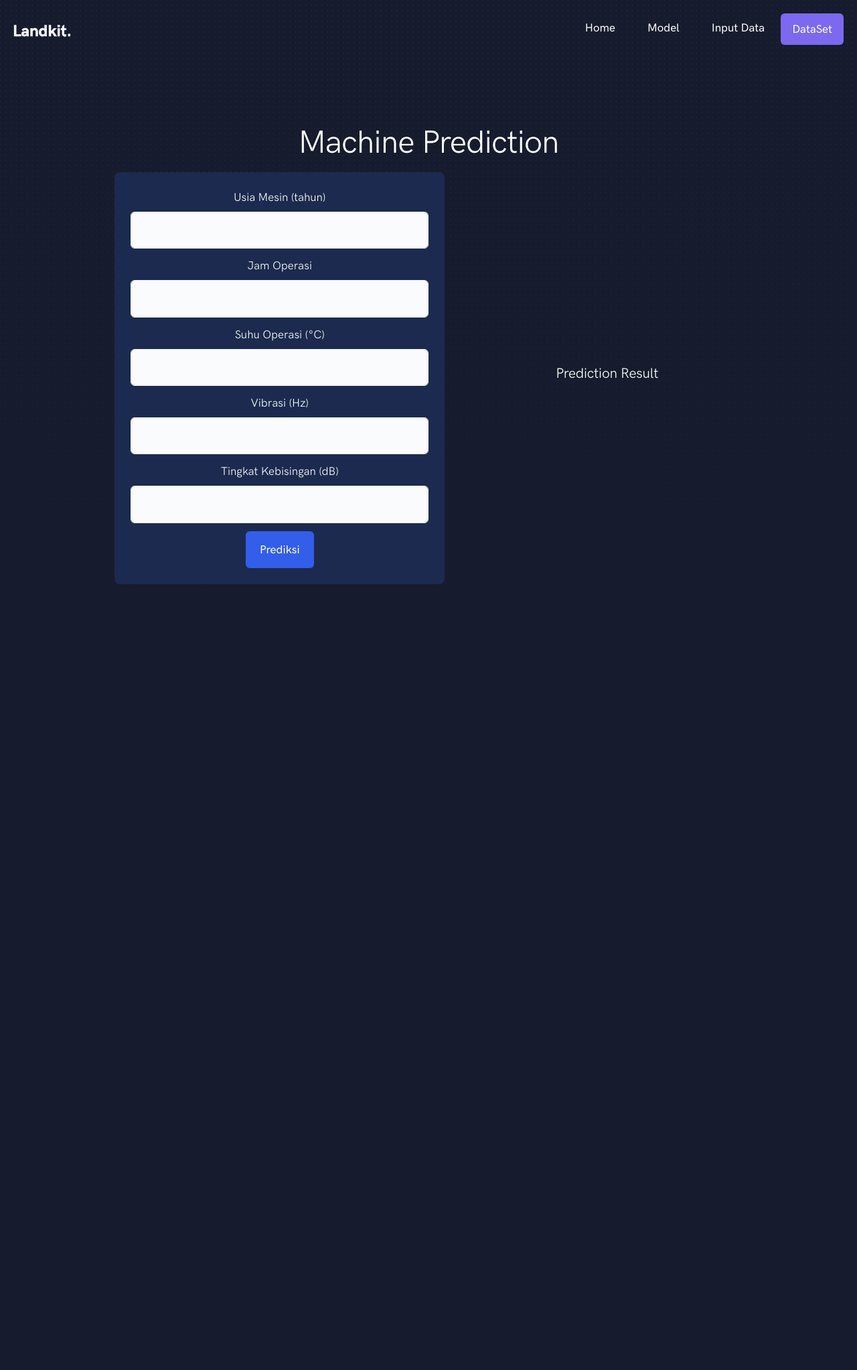
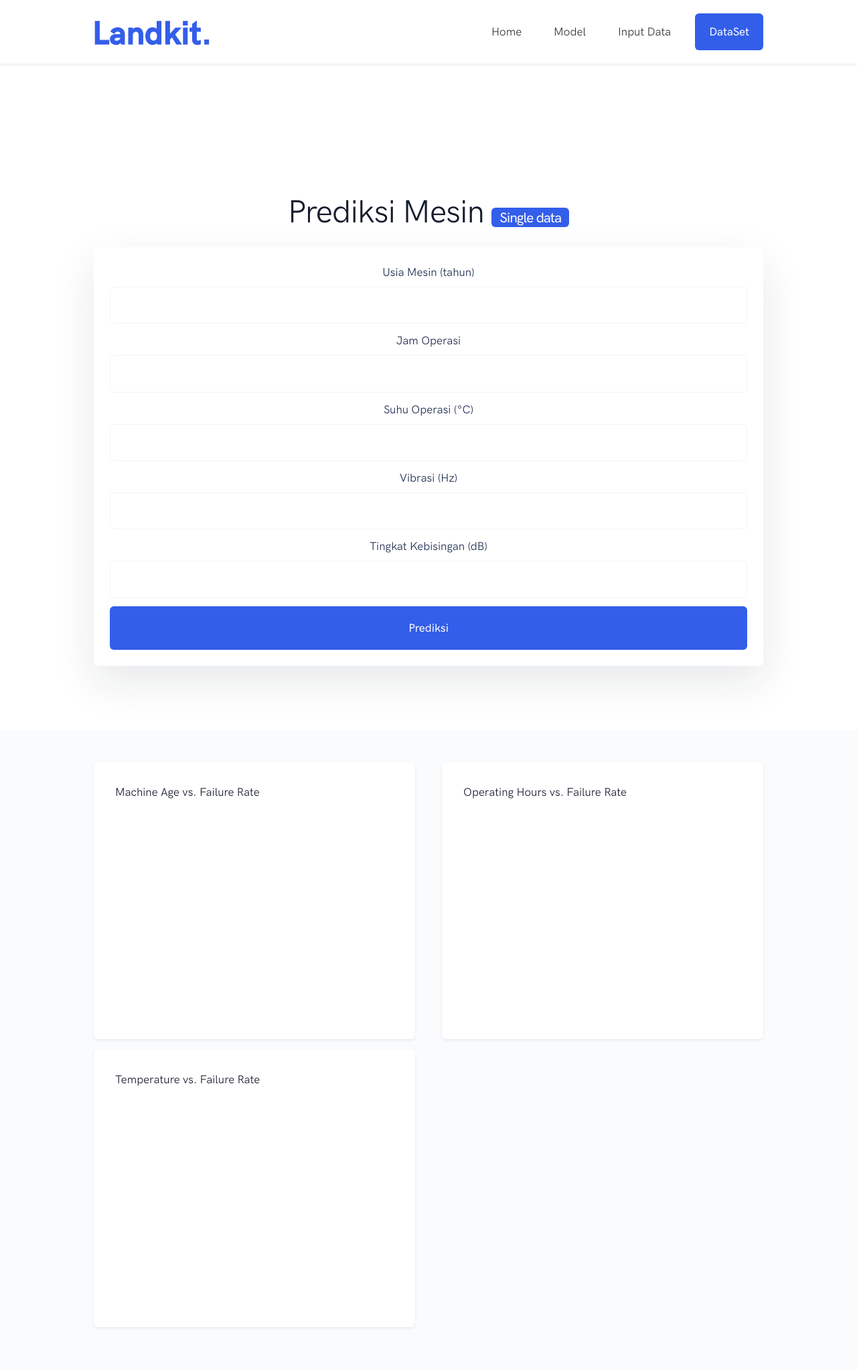
Before and after one commit to H4ntz-M4d/Apps_ML, a Flask app: page /prediction-form in a window 1280 px wide. Shown: the whole page at 67% size. Before the commit the page ends 872 px from the top, so only its background shows below. Run offline with Flask 3, Linux system fonts and the light colour scheme; a map, chart or similar area stays blank; parts of the project's set-up code (start-up, migrations or seed data) failed here and were passed over; some libraries are stand-ins or nearby versions.

Commit message:
fix : change minor

```diff
--- a/app.py
+++ b/app.py
@@ -1,11 +1,25 @@
+import os
 from flask import Flask, request, jsonify, render_template
 import pickle
 import numpy as np
 import pandas as pd
+from werkzeug.utils import secure_filename
 
 app = Flask(__name__)
-with open('knn_model.pkl', 'rb') as model_file:
-    knn_model = pickle.load(model_file)
+
+with open('dt_model.pkl', 'rb') as model_file:
+    dt_model = pickle.load(model_file)
+
+ALLOWED_EXTENSIONS = {'csv', 'xlsx'}
+UPLOAD_FOLDER = 'uploads'
+app.config['UPLOAD_FOLDER'] = UPLOAD_FOLDER
+
+if not os.path.exists(UPLOAD_FOLDER):
+    os.makedirs(UPLOAD_FOLDER)
+
+def allowed_file(filename):
+    return '.' in filename and filename.rsplit('.', 1)[1].lower() in ALLOWED_EXTENSIONS
+
 @app.route("/")
 def home_page():
     return render_template("home.html")
@@ -17,6 +31,10 @@ def model_page():
 @app.route("/prediction-form")
 def prediction_page():
     return render_template("Prediction/prediction_page.html")
+
+@app.route("/prediction-upload")
+def prediction_upload():
+    return render_template("Prediction/prediction_upload.html")
 
 
 @app.route("/predict", methods=["POST"])
@@ -31,12 +49,48 @@ def predict():
             'Vibrasi (Hz)': [float(data['vibrasi'])],
             'Tingkat Kebisingan (dB)': [float(data['tingkat_kebisingan'])]
         })
-        prediction = knn_model.predict(input_data)
-        result = "YA" if prediction[0] == 1 else "TIDAK"
+        prediction = dt_model.predict(input_data)
+        result = "Normal" if prediction[0] == 1 else "Berpotensi Gagal"
 
         return jsonify({"prediction": result, "success": True})
     except Exception as e:
         return jsonify({"error": str(e), "success": False}), 400
 
+@app.route('/upload_predict', methods=['POST'])
+def upload_predict():
+    if 'file' not in request.files:
+        return jsonify({"success": False, "error": "No file part"}), 400
+
+    file = request.files['file']
+
+    if file.filename == '':
+        return jsonify({"success": False, "error": "No selected file"}), 400
+
+    if file and allowed_file(file.filename):
+        filename = secure_filename(file.filename)
+        file_path = os.path.join(app.config['UPLOAD_FOLDER'], filename)
+        file.save(file_path)
+
+        try:
+            if filename.endswith('.csv'):
+                df = pd.read_csv(file_path)
+            elif filename.endswith('.xlsx'):
+                df = pd.read_excel(file_path)
+
+            required_columns = ['Usia Mesin (tahun)', 'Jam Operasi', 'Suhu Operasi (°C)', 'Vibrasi (Hz)', 'Tingkat Kebisingan (dB)']
+
+            if not all(column in df.columns for column in required_columns):
+                return jsonify({"success": False, "error": "Missing required columns in the uploaded file"}), 400
+            features = df[required_columns]
+            predictions = dt_model.predict(features)
+            os.remove(file_path)
+            return jsonify({"success": True, "predictions": predictions.tolist()})
+
+        except Exception as e:
+            return jsonify({"success": False, "error": str(e)}), 500
+
+    return jsonify({"success": False, "error": "File not allowed"}), 400
+
+
 if __name__ == "__main__":
     app.run(debug=True)
--- a/templates/Prediction/prediction_page.html
+++ b/templates/Prediction/prediction_page.html
@@ -1,105 +1,141 @@
 {% extends 'base.html' %} {% block content %}
 
-<section class="mt-n11 pt-12 pb-8 pt-md-14 pb-md-11 bg-black bg-pattern-2">
-  <div class="container-fluid">
-    <div class="row justify-content-center align-items-center">
-      <div class="col-12 col-lg-10 text-center" data-aos="fade-up">
-        <!-- Heading -->
-        <h1 class="display-3 text-white mb-4">Machine Prediction</h1>
-        <div class="row mt-n7 justify-content-center align-items-center">
-          <div class="col-12 col-sm-10 col-lg-6 mt-7">
-            <!-- Card -->
-            <div class="card h-100 bg-dark rounded-3">
+<section class="pt-12 pb-8 pt-md-14 pb-md-11 bg-gradient-dark">
+  <div class="container">
+    <div class="row justify-content-center">
+      <div class="col-12 text-center" data-aos="fade-up">
+        <h1 class="display-3 mb-5">
+          Prediksi Mesin
+          <span class="badge bg-primary fs-3">Single data</span>
+        </h1>
+
+        <div class="row justify-content-center">
+          <div id="formInputCard" class="col-12">
+            <div class="card bg-white shadow-lg rounded-lg">
               <div class="card-body p-5">
-                <!-- Form -->
                 <form id="predictionForm">
                   <div class="mb-3">
-                    <label for="usia_mesin" class="form-label text-white"
+                    <label for="usia_mesin" class="form-label text-dark"
                       >Usia Mesin (tahun)</label
                     >
                     <input
                       type="number"
-                      class="form-control bg-light text-dark"
+                      class="form-control"
                       id="usia_mesin"
                       name="usia_mesin"
                       required
                     />
                   </div>
                   <div class="mb-3">
-                    <label for="jam_operasi" class="form-label text-white"
+                    <label for="jam_operasi" class="form-label text-dark"
                       >Jam Operasi</label
                     >
                     <input
                       type="number"
-                      class="form-control bg-light text-dark"
+                      class="form-control"
                       id="jam_operasi"
                       name="jam_operasi"
                       required
                     />
                   </div>
                   <div class="mb-3">
-                    <label for="suhu_operasi" class="form-label text-white"
+                    <label for="suhu_operasi" class="form-label text-dark"
                       >Suhu Operasi (°C)</label
                     >
                     <input
                       type="number"
-                      class="form-control bg-light text-dark"
+                      class="form-control"
                       id="suhu_operasi"
                       name="suhu_operasi"
                       required
                     />
                   </div>
                   <div class="mb-3">
-                    <label for="vibrasi" class="form-label text-white"
+                    <label for="vibrasi" class="form-label text-dark"
                       >Vibrasi (Hz)</label
                     >
                     <input
                       type="number"
                       step="0.01"
-                      class="form-control bg-light text-dark"
+                      class="form-control"
                       id="vibrasi"
                       name="vibrasi"
                       required
                     />
                   </div>
                   <div class="mb-3">
-                    <label
-                      for="tingkat_kebisingan"
-                      class="form-label text-white"
+                    <label for="tingkat_kebisingan" class="form-label text-dark"
                       >Tingkat Kebisingan (dB)</label
                     >
                     <input
                       type="number"
                       step="0.1"
-                      class="form-control bg-light text-dark"
+                      class="form-control"
                       id="tingkat_kebisingan"
                       name="tingkat_kebisingan"
                       required
                     />
                   </div>
-                  <button type="submit" class="btn btn-primary">
+                  <button type="submit" class="btn btn-primary btn-lg w-100">
                     Prediksi
                   </button>
                 </form>
               </div>
             </div>
           </div>
-          <div class="col-12 col-lg-5 mt-7">
-            <div id="resultSection" class="mt-4" style="display: none"></div>
-              <h3 class="text-white">Prediction Result</h3>
-              <p id="predictionResult" class="text-white"></p>
+
+          <div class="col-4 mt-4 mt-md-0">
+            <div
+              id="resultSection"
+              class="card bg-white shadow-lg rounded-lg"
+              style="display: none"
+            >
+              <div class="card-body p-5">
+                <h3 class="text-dark mb-4">Hasil Prediksi</h3>
+                <hr />
+                <p id="predictionResult" class="lead mb-0"></p>
+              </div>
             </div>
           </div>
         </div>
-        <!-- / .row -->
       </div>
     </div>
-    <!-- / .row -->
   </div>
-  <!-- / .container -->
+</section>
+
+<section class="py-8 bg-light">
+  <div class="container">
+    <div class="row">
+      <div class="col-12 col-md-6 mb-4">
+        <div class="card shadow-sm h-100">
+          <div class="card-body">
+            <h5 class="card-title">Machine Age vs. Failure Rate</h5>
+            <div id="failureProbabilityPlot" style="height: 300px"></div>
+          </div>
+        </div>
+      </div>
+      <div class="col-12 col-md-6 mb-4">
+        <div class="card shadow-sm h-100">
+          <div class="card-body">
+            <h5 class="card-title">Operating Hours vs. Failure Rate</h5>
+            <div id="featureImportancePlot" style="height: 300px"></div>
+          </div>
+        </div>
+      </div>
+      <div class="col-12 col-md-6 mb-4">
+        <div class="card shadow-sm h-100">
+          <div class="card-body">
+            <h5 class="card-title">Temperature vs. Failure Rate</h5>
+            <div id="confusionMatrixPlot" style="height: 300px"></div>
+          </div>
+        </div>
+      </div>
+    </div>
+  </div>
 </section>
 
 <script src="https://code.jquery.com/jquery-3.6.0.min.js"></script>
+<script src="https://cdn.plot.ly/plotly-latest.min.js"></script>
 
 <script>
   $(document).ready(function () {
@@ -112,19 +148,18 @@
         data: $(this).serialize(),
         success: function (response) {
           if (response.success) {
-            $("#predictionResult").text(
-              "Machine Failure Prediction: " + response.prediction
-            );
-            if (response.prediction === "YA") {
-              $("#predictionResult").append(
-                "<br>The machine is predicted to fail. Consider scheduling maintenance soon."
-              );
+            var resultText =
+              "Prediksi kegagalan mesin : " + response.prediction;
+            if (response.prediction === "Berpotensi Gagal") {
+              resultText +=
+                "<br><span class='text-danger'>Mesin diprediksi gagal. Segera lakukan maintenance</span>";
             } else {
-              $("#predictionResult").append(
-                "<br>The machine is predicted to operate normally."
-              );
+              resultText +=
+                "<br><span class='text-success'>Mesin diprediksi berjalan dengan normal</span>";
             }
-            $("#resultSection").show();
+            $("#predictionResult").html(resultText);
+            $("#formInputCard").removeClass("col-12").addClass("col-8");
+            $("#resultSection").fadeIn();
           } else {
             alert("An error occurred: " + response.error);
           }
--- a/templates/navbar.html
+++ b/templates/navbar.html
@@ -1,11 +1,48 @@
-<nav class="navbar navbar-expand-lg navbar-dark">
-  <div class="container-fluid">
+<style>
+  .navbar {
+    background-color: #ffffff;
+    box-shadow: 0 2px 4px rgba(0, 0, 0, 0.08);
+  }
+  .navbar-brand-img {
+    height: 40px;
+  }
+  .navbar-nav .nav-link {
+    color: #333333 !important;
+    font-weight: 500;
+    padding: 0.5rem 1rem;
+  }
+  .navbar-nav .nav-link:hover,
+  .navbar-nav .nav-item.show .nav-link {
+    color: #007bff !important;
+  }
+  .navbar-nav .dropdown-menu {
+    border: none;
+    box-shadow: 0 0.5rem 1rem rgba(0, 0, 0, 0.15);
+  }
+  .navbar-nav .dropdown-item:hover {
+    background-color: #f8f9fa;
+  }
+  .btn-dataset {
+    background-color: #17a2b8;
+    border-color: #17a2b8;
+    color: white;
+    font-weight: 500;
+    padding: 0.375rem 1rem;
+  }
+  .btn-dataset:hover {
+    background-color: #138496;
+    border-color: #117a8b;
+  }
+</style>
+
+<nav class="navbar navbar-expand-lg navbar-light">
+  <div class="container">
     <!-- Brand -->
-    <a class="navbar-brand" href="./index.html">
+    <a class="navbar-brand" href="{{ url_for('home_page') }}">
       <img
         src="{{ url_for('static', filename='/assets/img/brand.svg') }}"
         class="navbar-brand-img"
-        alt="..."
+        alt="Brand logo"
       />
     </a>
 
@@ -24,55 +61,43 @@
 
     <!-- Collapse -->
     <div class="collapse navbar-collapse" id="navbarCollapse">
-      <!-- Toggler -->
-      <button
-        class="navbar-toggler"
-        type="button"
-        data-bs-toggle="collapse"
-        data-bs-target="#navbarCollapse"
-        aria-controls="navbarCollapse"
-        aria-expanded="false"
-        aria-label="Toggle navigation"
-      >
-        <i class="fe fe-x"></i>
-      </button>
-
       <!-- Navigation -->
       <ul class="navbar-nav ms-auto">
-        <li class="nav-item dropdown">
-          <a class="nav-link dropdown-toggle" href="{{ url_for('home_page') }}">
-            Home
-          </a>
+        <li class="nav-item">
+          <a class="nav-link" href="{{ url_for('home_page') }}">Home</a>
+        </li>
+        <li class="nav-item">
+          <a class="nav-link" href="{{ url_for('model_page') }}">Model</a>
         </li>
         <li class="nav-item dropdown">
           <a
             class="nav-link dropdown-toggle"
-            href="{{ url_for('model_page') }}"
-          >
-            Model
-          </a>
-        </li>
-        <li class="nav-item dropdown">
-          <a
-            class="nav-link dropdown-toggle"
-            id="navbarAccount"
+            href="#"
+            id="navbarDropdown"
+            role="button"
             data-bs-toggle="dropdown"
-            href="#"
-            aria-haspopup="true"
             aria-expanded="false"
           >
             Input Data
           </a>
-          <ul class="dropdown-menu" aria-labelledby="navbarAccount">
-            <li><a class="dropdown-item" href="{{ url_for('prediction_page') }}">Form Predict</a></li>
-            <li><a class="dropdown-item" href="#">Sub Item 2</a></li>
+          <ul class="dropdown-menu" aria-labelledby="navbarDropdown">
+            <li>
+              <a class="dropdown-item" href="{{ url_for('prediction_page') }}"
+                >Form Predict</a
+              >
+            </li>
+            <li>
+              <a class="dropdown-item" href="{{ url_for('prediction_upload') }}"
+                >Upload File</a
+              >
+            </li>
           </ul>
         </li>
-
+      </ul>
 
       <!-- Button -->
       <a
-        class="navbar-btn btn btn-sm btn-info lift ms-auto"
+        class="btn btn-primary ms-3"
         href="https://themes.getbootstrap.com/product/landkit/"
         target="_blank"
       >
```
Also changed, not shown: model.py (+16 -8 lines), templates/Prediction/prediction_upload.html (added, +115 -0 lines), 2 other files.
